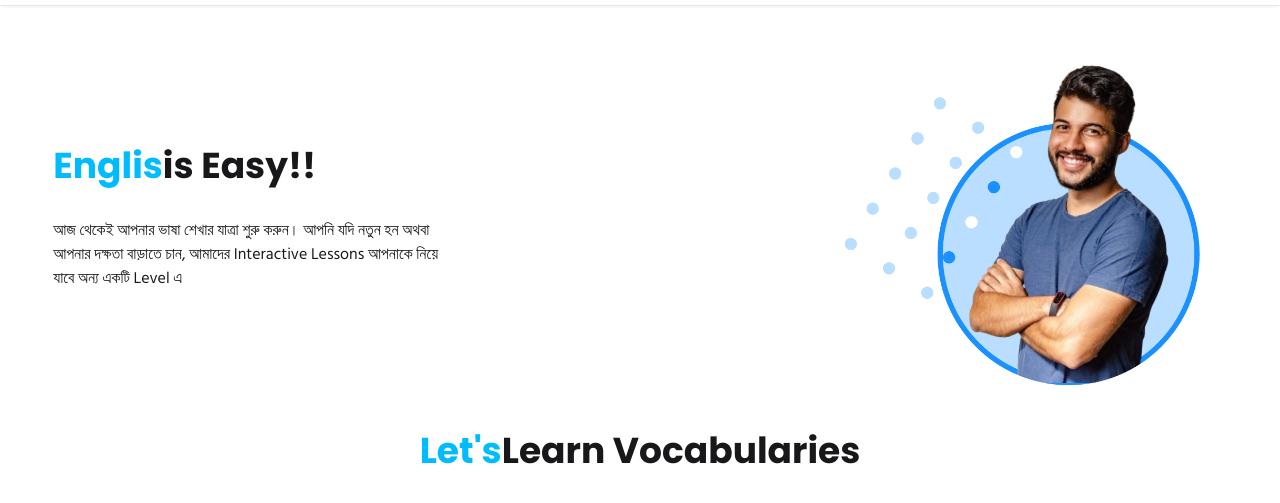
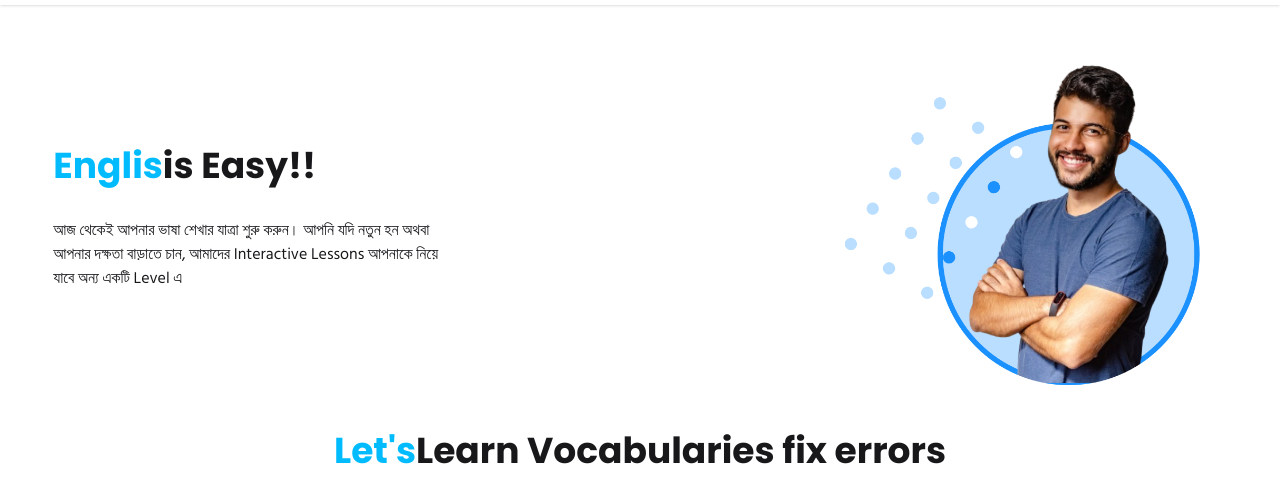
Before and after one commit to shuvo903/metion-restart-project-1, a plain HTML site: page Index.html in a window 1280 px wide. Shown: the part 67-570 px from the top of the page. Drawn offline with nearby package versions, Linux system fonts and the light colour scheme; no server answers.

Commit message:
fixed the error 3

```diff
--- a/Index.html
+++ b/Index.html
@@ -89,7 +89,7 @@
 
     <section>
         <h2 class="text-4xl font-bold mb-8 text-center"><span
-            class="text-sky-400 ">Let's</span>Learn Vocabularies</h2>
+            class="text-sky-400 ">Let's</span>Learn Vocabularies fix errors</h2>
 
          <div id="level-container">
 
```
